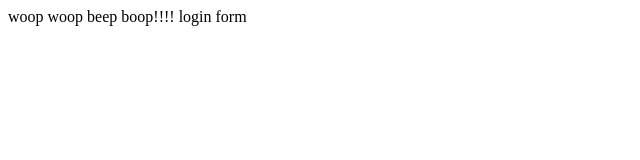
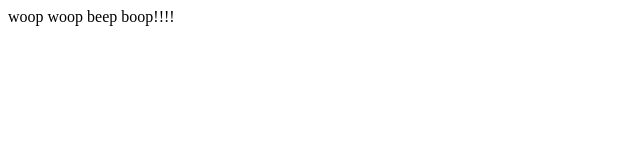
Before and after one commit to OTWdesigns/learninggitbetter2.0, a plain HTML site: page index.html in a window 1280 px wide. Shown: the full height of the page, 0-640 px from the left. Drawn offline with Linux system fonts and the light colour scheme.

Commit message:
still just mucking about

```diff
--- a/index.html
+++ b/index.html
@@ -2,6 +2,5 @@
     <title>bash is neato</title>
     <body>
         woop woop beep boop!!!!
-        login form
     </body>
 </html>
```
